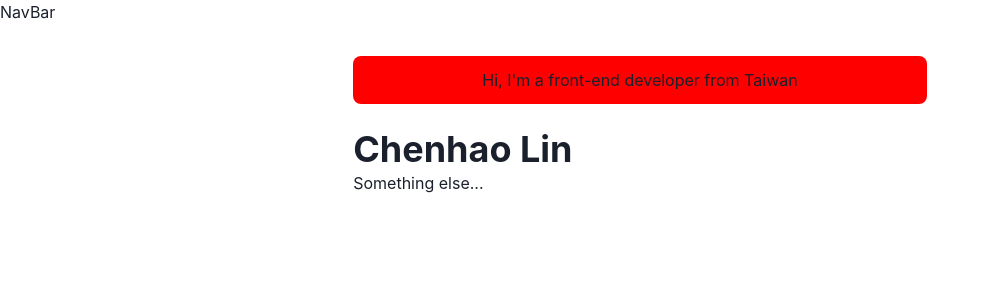
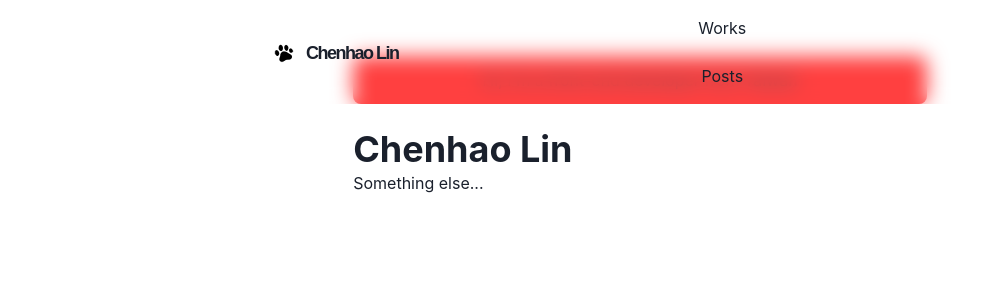
Before and after one commit to chenhaol11/portfolio, a Next.js app: page / in a window 1280 px wide. Shown: the top 300 px of the page, without its empty margins (0-1004 px from the left). Built offline with nearby package versions, Linux system fonts and the light colour scheme.

Commit message:
add logo and link-items (works & posts) in nav-bar

```diff
--- a/components/logo.tsx
+++ b/components/logo.tsx
@@ -27,7 +27,7 @@ const Logo = () => {
           <Image src={footPrintImg} width={20} height={20} alt='logo' />
           <Text
             color={useColorModeValue('gray.800', 'whiteAlpha.900')}
-            fontFamily='M PLUS Rounded 1c", sans-serif'
+            fontFamily='"M PLUS Rounded 1c", sans-serif'
             fontWeight='bold'
             ml={3}
           >
--- a/components/navbar.tsx
+++ b/components/navbar.tsx
@@ -2,6 +2,7 @@ import NextLink from 'next/link';
 import {
   Container,
   Box,
+  Text,
   Link,
   Stack,
   Heading,
@@ -47,7 +48,36 @@ const NavBar = (props) => {
       zIndex={1}
       {...props}
     >
-      NavBar
+      <Container
+        display='flex'
+        p={2}
+        maxW='container.md'
+        flexWrap='wrap'
+        justifyContent='space-between'
+        alignItems='center'
+      >
+        <Flex align='center' mr={5}>
+          <Heading as='h1' size='lg' letterSpacing='tighter'>
+            <Logo />
+          </Heading>
+        </Flex>
+
+        <Stack
+          direction={{ base: 'column', md: 'row', lg: 'column' }}
+          display={{ base: 'none', md: 'flex' }}
+          width={{ base: 'full', md: 'auto' }}
+          alignItems='center'
+          flexGrow={1}
+          mt={{ base: 4, md: 0 }}
+        >
+          <LinkItem href='/works' path={path}>
+            Works
+          </LinkItem>
+          <LinkItem href='/posts' path={path}>
+            Posts
+          </LinkItem>
+        </Stack>
+      </Container>
     </Box>
   );
 };
```
